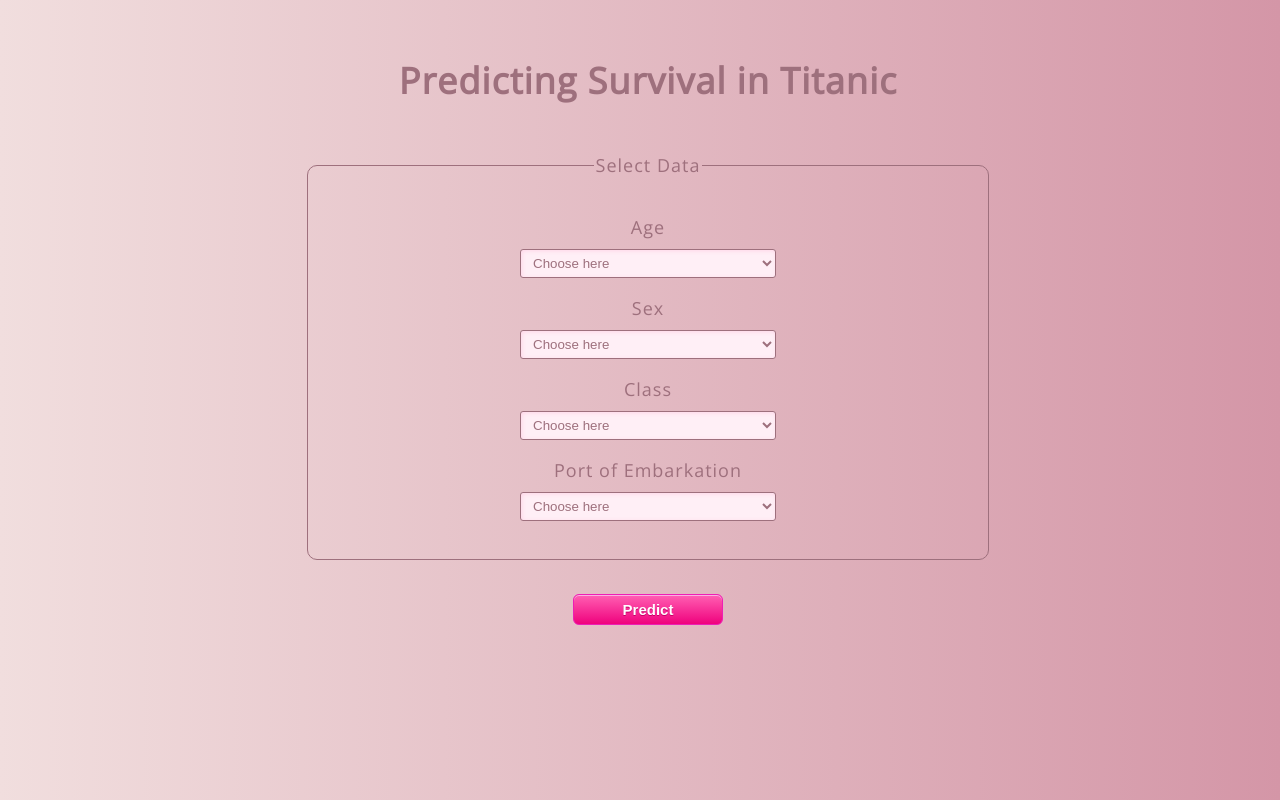
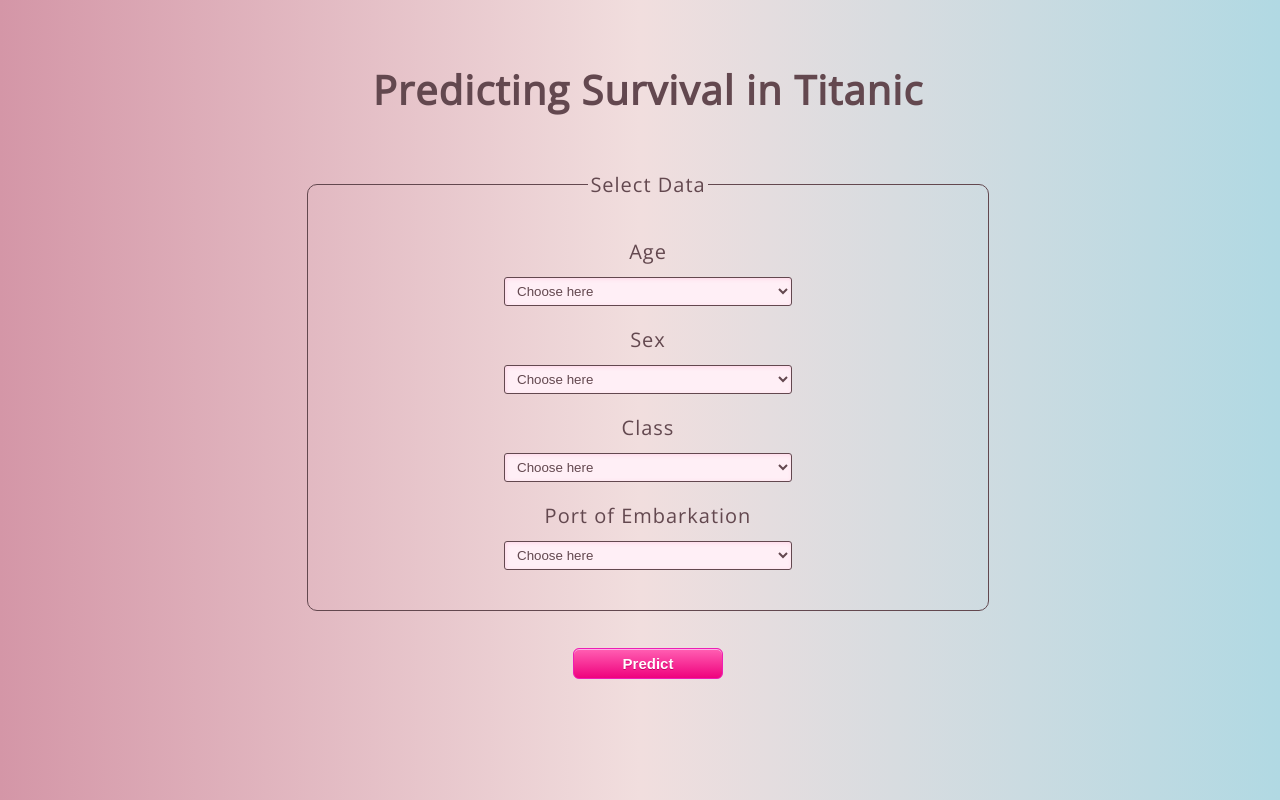
Before and after one commit to nghuiling/titanic_survival_prediction, a Flask app: page / in a window 1280 px wide. Run offline with Flask 2, Linux system fonts and the light colour scheme; parts of the project's set-up code (start-up, migrations or seed data) failed here and were passed over.

Commit message:
style.css

```diff
--- a/static/style.css
+++ b/static/style.css
@@ -42,7 +42,7 @@
 	-webkit-border-radius: 10px;
 	-moz-border-radius: 10px;
 	margin: 0px 0px 10px 0px;
-	border: 1px solid #9e707d;
+	border: 1px solid #63484f;
 	padding: 20px;
 	background: transparent;
 
@@ -58,15 +58,15 @@
 	border-radius: 3px;
 	-webkit-border-radius: 3px;
 	-moz-border-radius: 3px;
-	border: 1px solid #9e707d;
+	border: 1px solid #63484f;
 	outline: none;
-	color: #9e707d;
+	color: #63484f;
 	padding: 5px 8px 5px 8px;
 	box-shadow: inset 1px 1px 4px #FFD5E7;
 	-moz-box-shadow: inset 1px 1px 4px #FFD5E7;
 	-webkit-box-shadow: inset 1px 1px 4px #FFD5E7;
 	background: #FFEFF6;
-	width:40%;
+	width:45%;
 }
 
 
@@ -82,9 +82,9 @@ body {
 	width: 100%;
 	height:100%;
 	font-family: 'Open Sans', sans-serif;
-	background: linear-gradient(to right, #F1DEDE, #d496a7);
-	color: #9e707d;
-	font-size: 18px;
+	background: linear-gradient(to right, #d496a7,#F1DEDE, #b1d9e3);
+	color: #63484f;
+	font-size: 20px;
 	text-align:center;
 	letter-spacing:1px;
 
```
Also changed, not shown: 1 other file.
